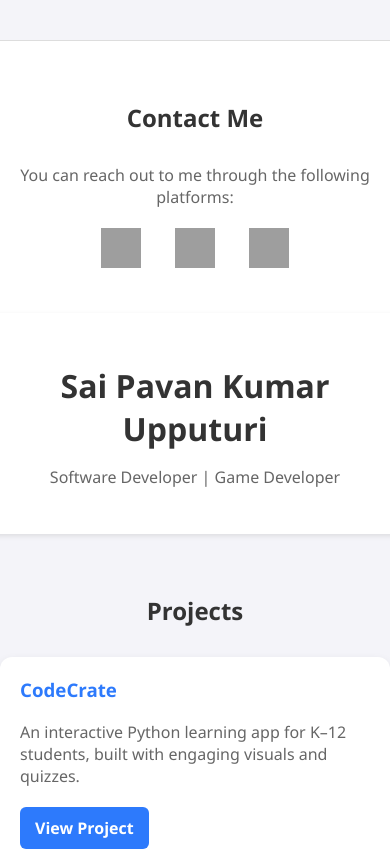
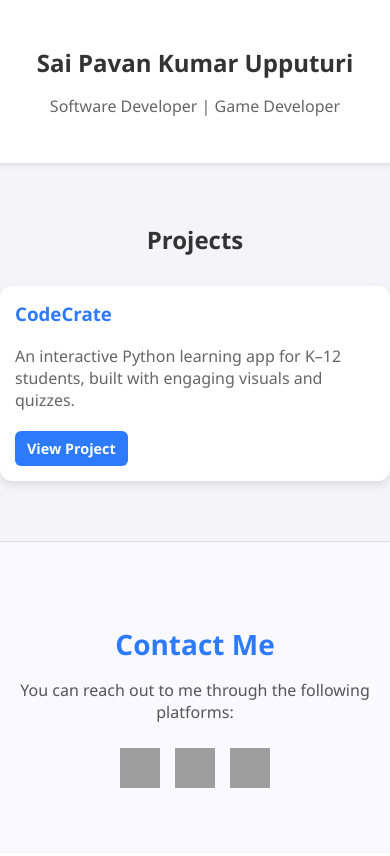
Before and after one commit to SAIPAVAN199/Portfolio, a plain HTML site: page index.html in a window 390 px wide. Shown: the top 856 px of the page. Drawn offline with Linux system fonts and the light colour scheme; grey boxes are pictures that could not be loaded.

Commit message:
Fully updated layout and contact section

```diff
--- a/index.html
+++ b/index.html
@@ -5,21 +5,6 @@
   <title>Sai Pavan Kumar Upputuri - Portfolio</title>
   <link rel="stylesheet" href="styles.css">
 </head>
-<section class="contact-section">
-  <h2>Contact Me</h2>
-  <p>You can reach out to me through the following platforms:</p>
-  <div class="social-icons">
-    <a href="mailto:your-email@example.com" title="Email">
-      <img src="https://img.icons8.com/ios-filled/50/000000/email.png" alt="Email" />
-    </a>
-    <a href="https://github.com/SAIPAVAN199" target="_blank" title="GitHub">
-      <img src="https://img.icons8.com/ios-filled/50/000000/github.png" alt="GitHub" />
-    </a>
-    <a href="https://linkedin.com/in/YOUR-LINKEDIN-ID" target="_blank" title="LinkedIn">
-      <img src="https://img.icons8.com/ios-filled/50/000000/linkedin.png" alt="LinkedIn" />
-    </a>
-  </div>
-</section>
 <body>
   <header>
     <h1>Sai Pavan Kumar Upputuri</h1>
@@ -35,6 +20,22 @@
     </div>
   </section>
 
+  <section class="contact-section">
+    <h2>Contact Me</h2>
+    <p>You can reach out to me through the following platforms:</p>
+    <div class="social-icons">
+      <a href="mailto:saipavankumaru@gmail.com" title="Email">
+        <img src="https://img.icons8.com/fluency/48/000000/email.png" alt="Email" />
+      </a>
+      <a href="https://github.com/SAIPAVAN199" target="_blank" title="GitHub">
+        <img src="https://img.icons8.com/fluency/48/000000/github.png" alt="GitHub" />
+      </a>
+      <a href="https://linkedin.com/in/https://www.linkedin.com/in/saipavanupputuri/" target="_blank" title="LinkedIn">
+        <img src="https://img.icons8.com/fluency/48/000000/linkedin.png" alt="LinkedIn" />
+      </a>
+    </div>
+  </section>
+
   <footer>
     <p>&copy; 2025 Sai Pavan Kumar Upputuri</p>
   </footer>
--- a/styles.css
+++ b/styles.css
@@ -68,29 +68,69 @@ h2 {
 .view-button:hover {
   background-color: #1b5fc0;
 }
+
+/* --- Contact Section Styling --- */
+
 .contact-section {
   text-align: center;
-  padding: 40px 20px;
-  background-color: #fff;
+  padding: 60px 20px;
+  background-color: #f9f9ff;
+  width: 100%;
   border-top: 1px solid #ddd;
-  margin-top: 40px;
+}
+
+.contact-section h2 {
+  font-size: 28px;
+  margin-bottom: 10px;
+  color: #2d7afc;
+}
+
+.contact-section p {
+  font-size: 16px;
+  color: #555;
+  margin-bottom: 25px;
 }
 
 .social-icons {
-  margin-top: 20px;
+  display: flex;
+  justify-content: center;
+  gap: 25px;
+  flex-wrap: wrap;
 }
 
-.social-icons a {
-  margin: 0 15px;
-  display: inline-block;
+.social-icons a img {
+  width: 40px;
+  height: 40px;
+  transition: transform 0.3s ease, filter 0.3s ease;
+  filter: grayscale(30%);
 }
 
-.social-icons img {
-  width: 40px;
-  height: 40px;
-  transition: transform 0.3s ease;
+.social-icons a img:hover {
+  transform: scale(1.2);
+  filter: none;
 }
 
-.social-icons img:hover {
-  transform: scale(1.2);
+/* --- Responsive Tweaks --- */
+@media (max-width: 600px) {
+  h1 {
+    font-size: 1.5em;
+  }
+
+  .project-card {
+    padding: 15px;
+  }
+
+  .view-button {
+    padding: 8px 12px;
+    font-size: 0.9em;
+  }
+
+  .social-icons {
+    gap: 15px;
+  }
+
+  .social-icons img {
+    width: 36px;
+    height: 36px;
+  }
 }
```
